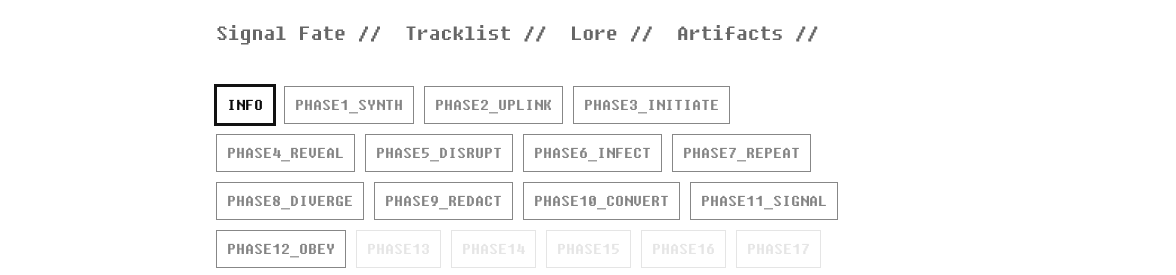
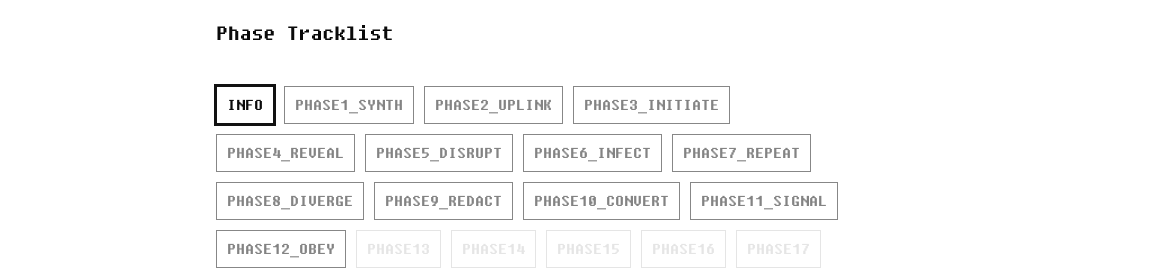
Before and after one commit to n0de21/track-site, a plain HTML site: page tracklist.html in a window 1280 px wide. Shown: the top 275 px of the page, 104-1280 px from the left. Drawn offline with Linux system fonts and the light colour scheme.

Commit message:
bakckup v0.1

```diff
--- a/style.css
+++ b/style.css
@@ -45,31 +45,11 @@
     height: auto;
   }
 
-  .nav {
+  .page-title {
     grid-row: 1;
     grid-column: 4 / 10;
     padding-top: 20px;
     font-size: 24px;
-    letter-spacing: -0.2px;
-  }
-
-  .nav a {
-    color: rgba(0, 0, 0, 0.6);
-    text-decoration: none;
-    margin-right: 12px;
-    transition: color 0.3s ease;
-  }
-
-  .nav a:hover
-  .nav a:active {
-    color: rgba(0, 0, 0, 1);
-  }
-
-  .page-title {
-    grid-row: 1;
-    grid-column: 4 / 10;
-    padding-top: 100px;
-    font-size: 18px;
     letter-spacing: -0.2px;
     white-space: nowrap;
   }
--- a/tracklist.html
+++ b/tracklist.html
@@ -1,5 +1,6 @@
 <!DOCTYPE html>
 <html lang="en">
+
 <head>
   <meta charset="UTF-8" />
   <title>Phase Tracklist</title>
@@ -15,28 +16,9 @@
     </a>
   </div>
   <a href="lore.html" target="_self" class="side-left">← Lore</a>
-    <a
-      href="https://n0de21.github.io/voting-site/"
-      target="_self"
-      class="side-right"
-      >Voting →</a
-    >
+  <a href="https://n0de21.github.io/voting-site/" target="_self" class="side-right">Voting →</a>
 
-    <nav class="nav">
-      <a href="https://n0de21.github.io/voting-site/" target="_self"
-        >Signal Fate //</a
-      >
-      <a
-        href="https://n0de21.github.io/track-site/tracklist.html"
-        target="_self"
-        >Tracklist //
-      </a>
-      <a href="https://n0de21.github.io/lore-site/lore.html" target="_self"
-        >Lore //
-      </a>
-      <a href="#">Artifacts //</a>
-    </nav>
-
+  <div class="page-title">Phase Tracklist</div>
   <div class="input">
     <div class="button-container" id="buttons"></div>
     <pre id="content"></pre>
@@ -164,7 +146,6 @@
         }
       });
     });
-
   </script>
 
   <div class="bottom-links">
@@ -173,11 +154,9 @@
     <a href="https://www.tiktok.com/@n0de21" target="_blank">TK</a>
     <a href="https://www.youtube.com/@n0de21sync" target="_blank">YT</a>
   </div>
-    <script
-      defer
-      src="https://static.cloudflareinsights.com/beacon.min.js"
-      data-cf-beacon='{"token": "11c560ed23354eaa947d04071870c871"}'
-    ></script>
+  <script defer src="https://static.cloudflareinsights.com/beacon.min.js"
+    data-cf-beacon='{"token": "11c560ed23354eaa947d04071870c871"}'></script>
   <!-- End Cloudflare Web Analytics -->
 </body>
+
 </html>
```
Lines whose indentation alone changed are shown as unchanged.
